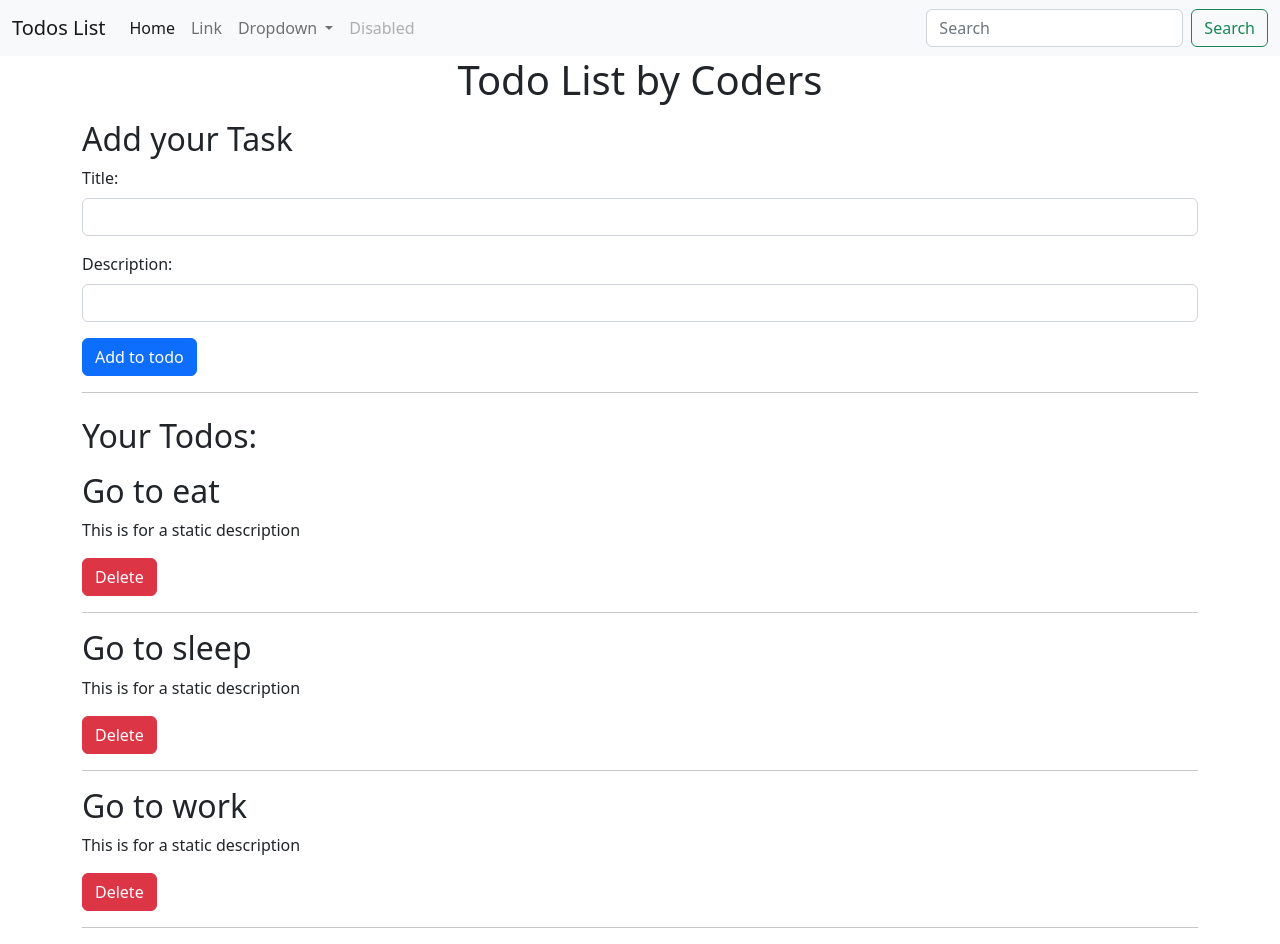
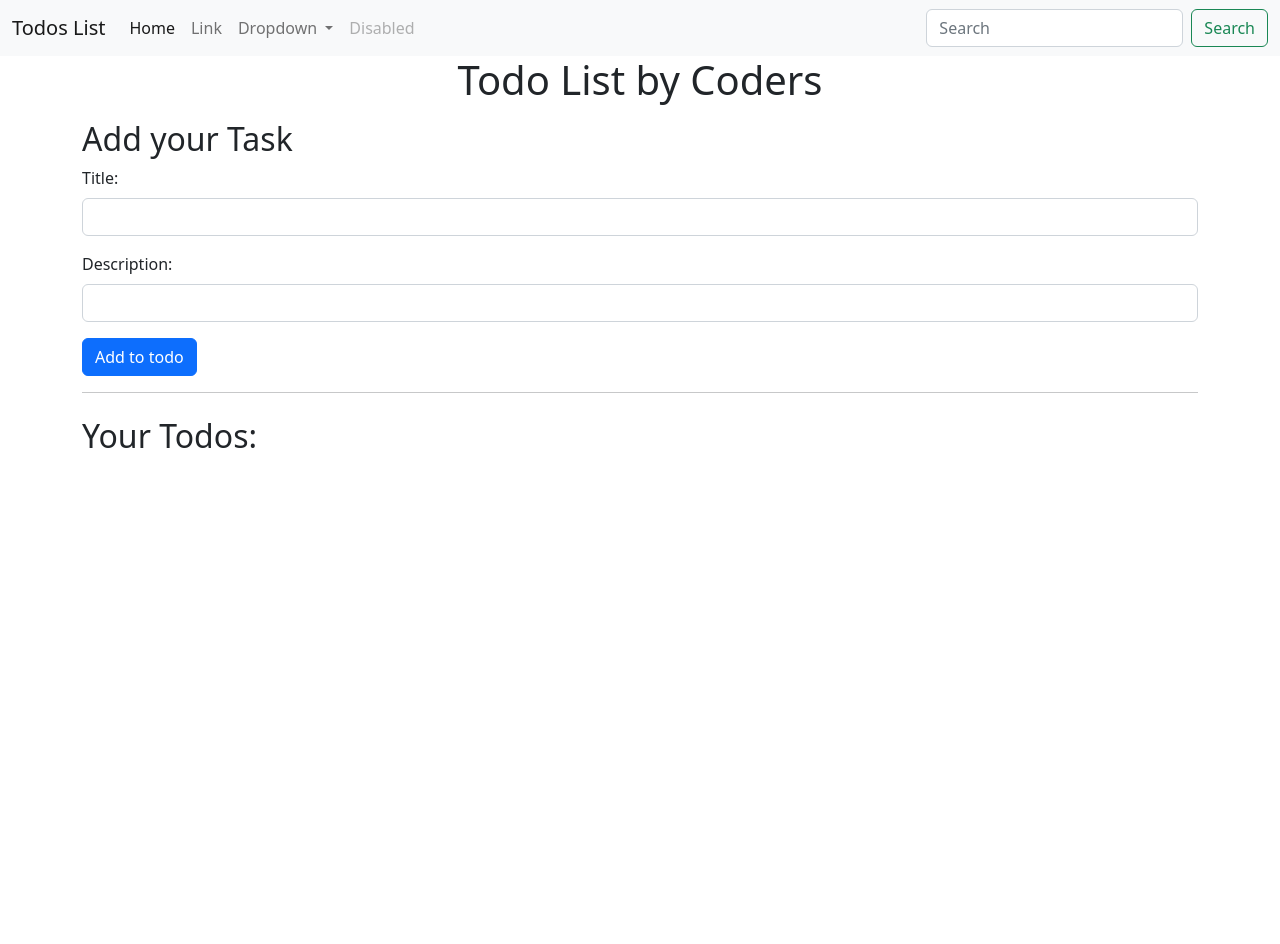
Before and after one commit to itx-shoaib/Todo-Angular, an Angular app: page / in a window 1280 px wide. After the commit the page ends 800 px from the top, so only its background shows below. Built offline with nearby package versions, Linux system fonts and the light colour scheme.

Commit message:
Updating

```diff
--- a/src/app/MyComponents/todos-item/todos-item.component.html
+++ b/src/app/MyComponents/todos-item/todos-item.component.html
@@ -1,7 +1,11 @@
 <!-- Sending item in ngFor as Todo -->
 <div class="my-3">
-    <h2>{{item.title}}</h2>
+    <h2 [class]="'nostrike'?item.active:'strike'">{{item.title}}</h2>
     <p>{{item.desc}}</p>
+    <div class="mb-3 form-check">
+    <input type="checkbox" class="form-check-input" id="exampleCheck1" (click)="onClickBoxClick(item)">
+    <label class="form-check-label" for="exampleCheck1">Mark as Done</label>
+    </div>
     <button class="btn btn-danger" (click)="onClick(item)">Delete</button>
     <hr>
 </div>
--- a/src/app/MyComponents/todos-item/todos-item.component.ts
+++ b/src/app/MyComponents/todos-item/todos-item.component.ts
@@ -20,4 +20,8 @@ export class TodosItemComponent implements OnInit {
     console.log('Button has been clicked')
   }
 
+  onClickBoxClick(item:Todo){
+
+  }
+
 }
--- a/src/app/MyComponents/todos/todos.component.html
+++ b/src/app/MyComponents/todos/todos.component.html
@@ -1,7 +1,7 @@
 <app-add-todos (todoAdd)="Addtodo($event)"></app-add-todos>
 <!-- Populating the items by ngFor same as a For loop -->
 <h2>Your Todos:</h2>
-<div *ngIf="this.todo.length === 0; else elseBlock">
+<div *ngIf=this.todo.length === 0;>
   <h4>No todos to show</h4>
 </div>
 <ng-template #elseBlock>
--- a/src/app/MyComponents/todos/todos.component.ts
+++ b/src/app/MyComponents/todos/todos.component.ts
@@ -8,29 +8,16 @@ import { Todo } from 'src/app/Todo';
 })
 export class TodosComponent implements OnInit {
 
+  localItem : string;
   todo:Todo[]
   constructor() {
-    this.todo = [
-      {
-        id:1,
-        title:'Go to eat',
-        desc:'This is for a static description',
-        active:true
-      },
-      {
-        id:2,
-        title:'Go to sleep',
-        desc:'This is for a static description',
-        active:true
-      },
-      {
-        id:3,
-        title:'Go to work',
-        desc:'This is for a static description',
-        active:true
-      }
-
-    ]
+    this.localItem = localStorage.getItem("todo")!;
+    if ( this.localItem==null) {
+      this.todo = [ ]
+    }
+    else{
+      this.localItem = JSON.parse(this.localItem)
+    }
    }
 
   ngOnInit(): void {
@@ -41,11 +28,13 @@ export class TodosComponent implements OnInit {
   //  Logic for deleting todo in the array
    const index = this.todo.indexOf(item)
    this.todo.splice(index,1)
+   localStorage.setItem('todo',JSON.stringify(item))
   }
   Addtodo(item:Todo){
    console.log(item);
   //  Logic for Adding todo in the array
    this.todo.push(item)
+   localStorage.setItem('todo',JSON.stringify(item))
   }
 
 }
```
